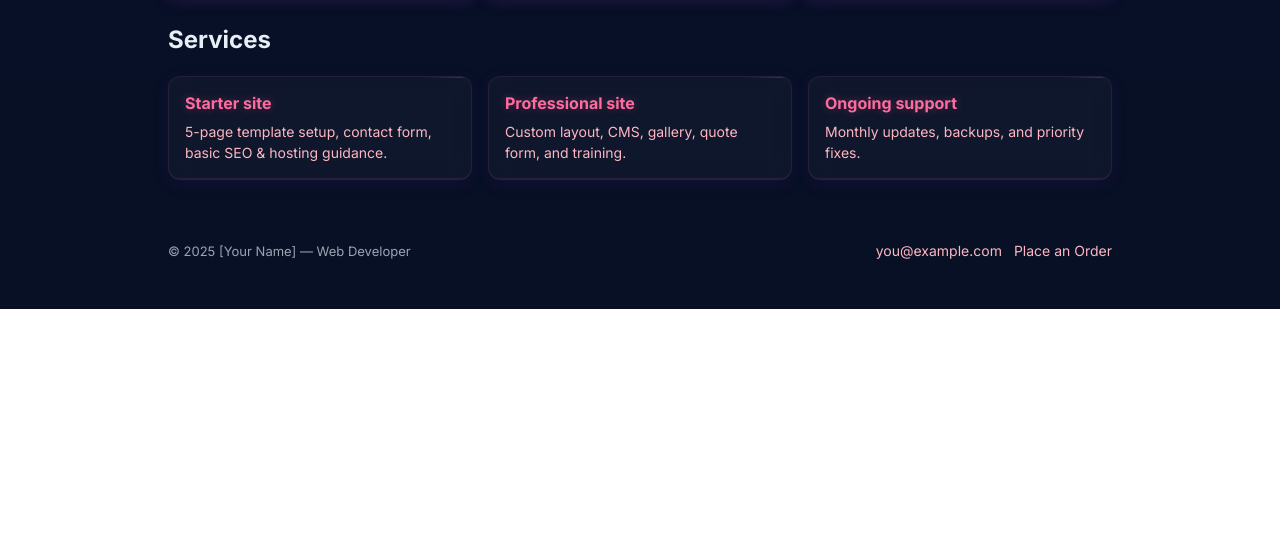
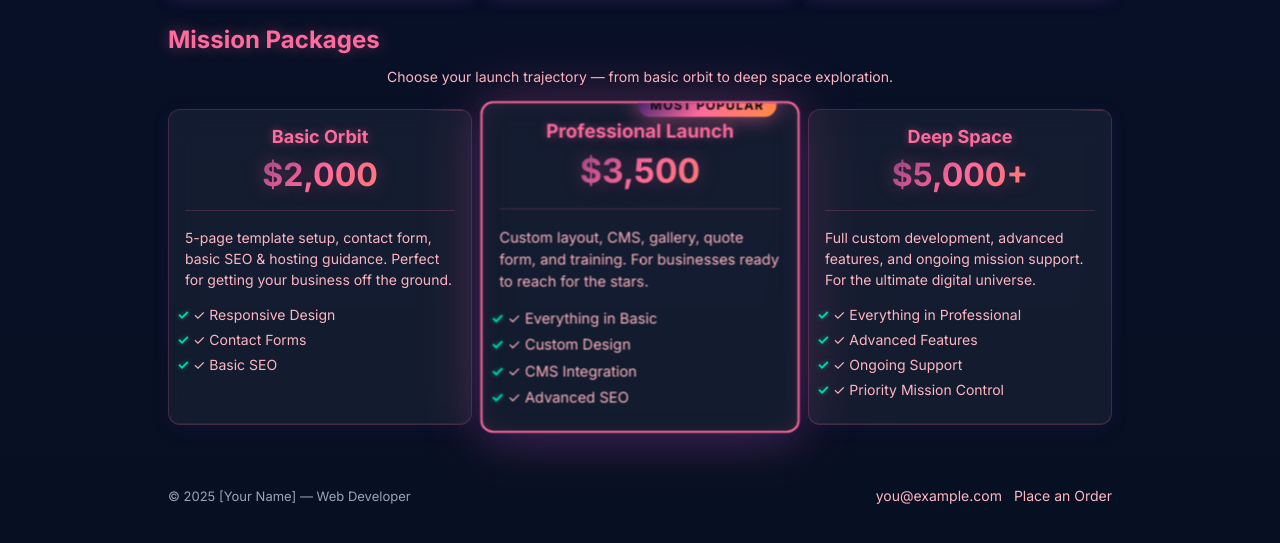
Before and after one commit to kcpatt27/portfolio, a plain HTML site: page portfolio_website_index.html in a window 1280 px wide. Shown: the part 805-1348 px from the top of the page. Before the commit the page ends 1114 px from the top, so only its background shows below. Drawn offline with Linux system fonts and the light colour scheme.

Commit message:
feat: cyberpunk services section with space-themed pricing
- Created 'Mission Packages' with space-themed pricing tiers
- Added cyberpunk pricing cards with enhanced glassmorphism
- Implemented featured card highlighting with neon glow effects
- Added pricing badges with gradient styling and cyberpunk glow
- Created feature lists with aurora green checkmarks
- Applied cosmic color palette to all pricing elements
- Enhanced 3D hover effects for pricing cards
- Updated content to match space dreamer theme

Continuing the morphing approach, combining elements from all theme variations into cohesive cyberpunk/space experience.

```diff
--- a/portfolio_website_index.html
+++ b/portfolio_website_index.html
@@ -294,6 +294,100 @@ Designed to be copy-paste ready as index.html.
       opacity: 1;
     }
 
+    /* Pricing Cards - Cyberpunk/Space Theme */
+    .pricing-card {
+      position: relative;
+      /* Enhanced glassmorphism for pricing */
+      background: rgba(255, 255, 255, 0.05);
+      backdrop-filter: blur(15px);
+      border: 1px solid rgba(255, 107, 157, 0.2);
+      /* Cosmic Explorer: Enhanced depth */
+      transform-style: preserve-3d;
+    }
+
+    .pricing-card.featured {
+      /* Cyberpunk Matrix: Enhanced glow for featured */
+      border: 2px solid var(--cosmic-pink);
+      box-shadow:
+        0 8px 32px rgba(45, 27, 105, 0.4),
+        0 0 60px rgba(255, 107, 157, 0.3),
+        inset 0 0 20px rgba(255, 107, 157, 0.1);
+      transform: scale(1.05);
+    }
+
+    .pricing-card.featured:hover {
+      transform: scale(1.08) perspective(1000px) rotateY(3deg) rotateX(-2deg) translateZ(15px);
+    }
+
+    .pricing-badge {
+      position: absolute;
+      top: -10px;
+      right: 20px;
+      background: var(--sunset-gradient);
+      color: var(--void-black);
+      padding: 4px 12px;
+      border-radius: 20px;
+      font-size: 12px;
+      font-weight: 700;
+      text-transform: uppercase;
+      letter-spacing: 1px;
+      /* Cyberpunk Matrix: Glow effect */
+      box-shadow: 0 0 20px rgba(255, 107, 157, 0.6);
+      z-index: 2;
+    }
+
+    .pricing-header {
+      text-align: center;
+      margin-bottom: 16px;
+      padding-bottom: 16px;
+      border-bottom: 1px solid rgba(255, 107, 157, 0.2);
+    }
+
+    .pricing-header h3 {
+      margin: 0 0 8px;
+      font-size: 18px;
+      color: var(--cosmic-pink);
+      text-shadow: 0 0 10px rgba(255, 107, 157, 0.4);
+    }
+
+    .price {
+      font-size: 32px;
+      font-weight: 700;
+      background: var(--sunset-gradient);
+      -webkit-background-clip: text;
+      -webkit-text-fill-color: transparent;
+      background-clip: text;
+      /* Memory Work Future: Ethereal text */
+      text-shadow: 0 0 20px rgba(255, 107, 157, 0.3);
+    }
+
+    .pricing-features {
+      margin-top: 16px;
+    }
+
+    .feature {
+      color: var(--starlight-pink);
+      font-size: 14px;
+      margin: 8px 0;
+      padding-left: 8px;
+      position: relative;
+    }
+
+    .feature::before {
+      content: '✓';
+      color: var(--aurora-green);
+      font-weight: bold;
+      position: absolute;
+      left: -8px;
+      /* Cyberpunk Matrix: Subtle glow */
+      text-shadow: 0 0 5px rgba(0, 212, 170, 0.5);
+    }
+
+    .pricing-card:hover .feature::before {
+      /* Cyberpunk Matrix: Enhanced glow on hover */
+      text-shadow: 0 0 10px rgba(0, 212, 170, 0.8);
+    }
+
     footer{margin-top:40px;padding:20px 0;color:var(--muted);font-size:13px;display:flex;justify-content:space-between;align-items:center}
 
     /* responsive */
@@ -358,19 +452,47 @@ Designed to be copy-paste ready as index.html.
       </section>
 
       <section id="services" style="margin-top:28px">
-        <h2 style="margin:0 0 12px">Services</h2>
+        <h2 style="margin:0 0 12px; color: var(--cosmic-pink); text-shadow: 0 0 15px rgba(255, 107, 157, 0.4);">Mission Packages</h2>
+        <p class="muted" style="margin:0 0 20px; text-align: center;">Choose your launch trajectory — from basic orbit to deep space exploration.</p>
         <div class="grid">
-          <div class="card">
-            <h3>Starter site</h3>
-            <div class="muted">5-page template setup, contact form, basic SEO & hosting guidance.</div>
+          <div class="card pricing-card">
+            <div class="pricing-header">
+              <h3>Basic Orbit</h3>
+              <div class="price">$2,000</div>
+            </div>
+            <div class="muted">5-page template setup, contact form, basic SEO & hosting guidance. Perfect for getting your business off the ground.</div>
+            <div class="pricing-features">
+              <div class="feature">✓ Responsive Design</div>
+              <div class="feature">✓ Contact Forms</div>
+              <div class="feature">✓ Basic SEO</div>
+            </div>
           </div>
-          <div class="card">
-            <h3>Professional site</h3>
-            <div class="muted">Custom layout, CMS, gallery, quote form, and training.</div>
+          <div class="card pricing-card featured">
+            <div class="pricing-badge">Most Popular</div>
+            <div class="pricing-header">
+              <h3>Professional Launch</h3>
+              <div class="price">$3,500</div>
+            </div>
+            <div class="muted">Custom layout, CMS, gallery, quote form, and training. For businesses ready to reach for the stars.</div>
+            <div class="pricing-features">
+              <div class="feature">✓ Everything in Basic</div>
+              <div class="feature">✓ Custom Design</div>
+              <div class="feature">✓ CMS Integration</div>
+              <div class="feature">✓ Advanced SEO</div>
+            </div>
           </div>
-          <div class="card">
-            <h3>Ongoing support</h3>
-            <div class="muted">Monthly updates, backups, and priority fixes.</div>
+          <div class="card pricing-card">
+            <div class="pricing-header">
+              <h3>Deep Space</h3>
+              <div class="price">$5,000+</div>
+            </div>
+            <div class="muted">Full custom development, advanced features, and ongoing mission support. For the ultimate digital universe.</div>
+            <div class="pricing-features">
+              <div class="feature">✓ Everything in Professional</div>
+              <div class="feature">✓ Advanced Features</div>
+              <div class="feature">✓ Ongoing Support</div>
+              <div class="feature">✓ Priority Mission Control</div>
+            </div>
           </div>
         </div>
       </section>
```
